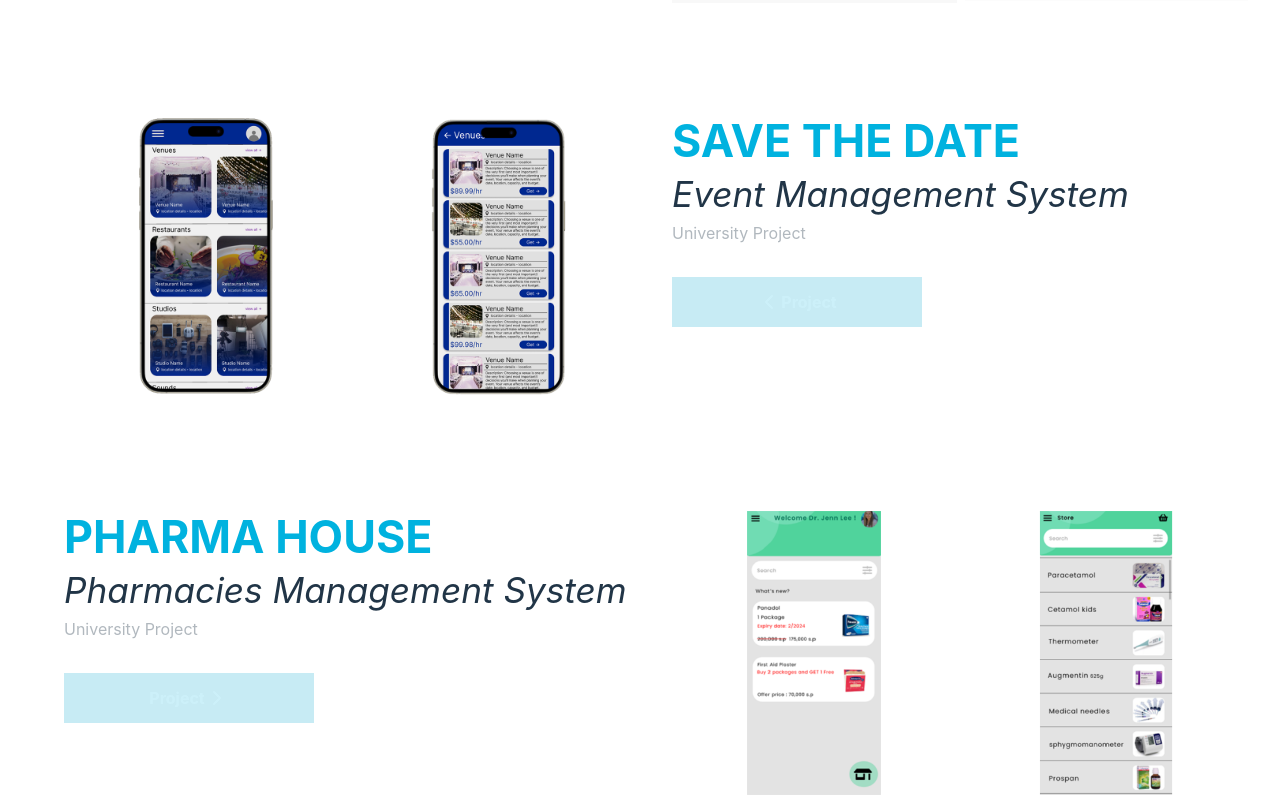
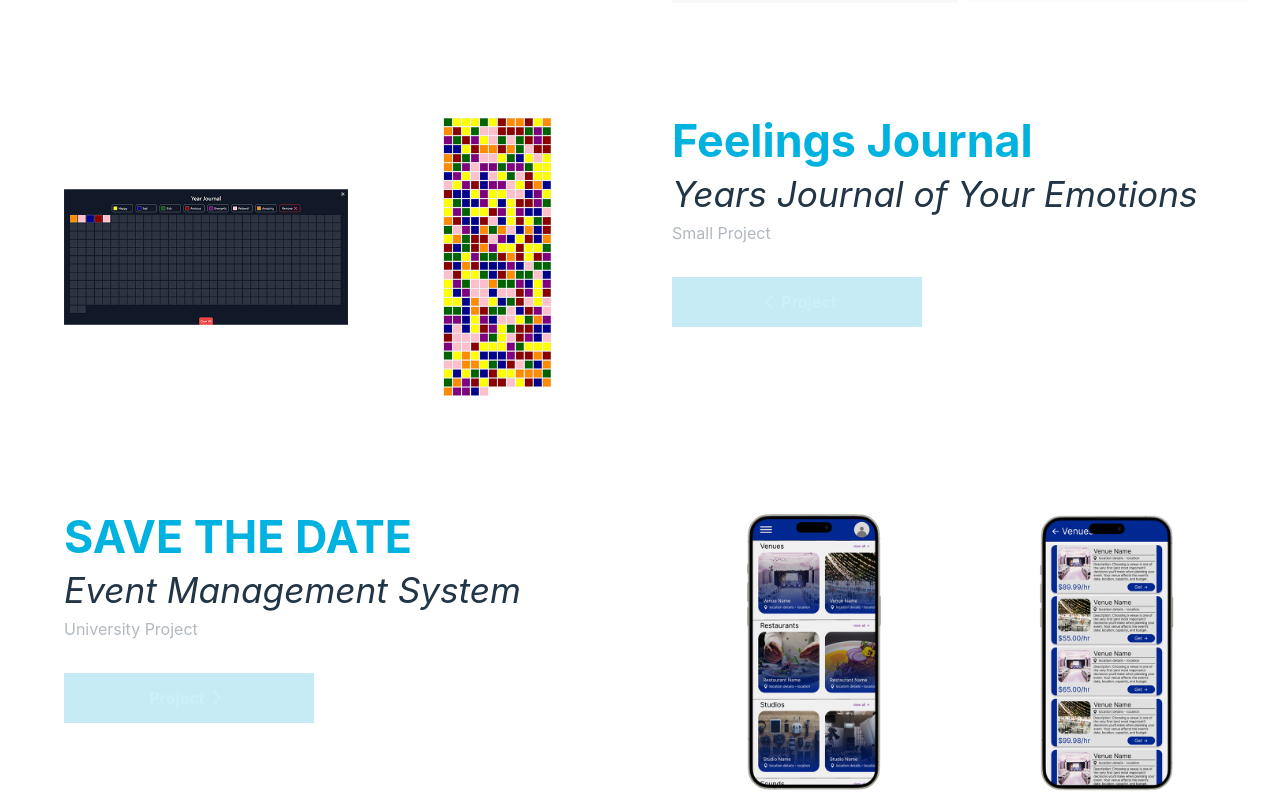
Before and after one commit to georgynejmeh/portfolio, a React (Vite) app: page / in a window 1280 px wide. Shown: the part 963-1760 px from the top of the page. Built offline with nearby package versions, Linux system fonts and the light colour scheme.

Commit message:
added: journal feelings project

```diff
--- a/src/assets/projects.ts
+++ b/src/assets/projects.ts
@@ -11,6 +11,8 @@ import saveTheDateImg01 from "/projects/save-the-date/image01.png";
 import saveTheDateImg02 from "/projects/save-the-date/image02.png";
 import pharmacyImg01 from "/projects/pharmacy/image01.png";
 import pharmacyImg02 from "/projects/pharmacy/image02.png";
+import feelingsJournalImg01 from "/projects/feelings-journal/image01.png";
+import feelingsJournalImg02 from "/projects/feelings-journal/image02.png";
 
 export const projects = [
   {
@@ -31,6 +33,14 @@ export const projects = [
     ],
   },
   {
+    title: "Feelings Journal",
+    desc: "Years Journal of Your Emotions",
+    details: "Small Project",
+    img01: feelingsJournalImg01,
+    img02: feelingsJournalImg02,
+    url: "http://feelings-journal-black.vercel.app/",
+  },
+  {
     title: "SAVE THE DATE",
     desc: "Event Management System",
     details: "University Project",
--- a/src/pages/ProjectPage.tsx
+++ b/src/pages/ProjectPage.tsx
@@ -28,7 +28,7 @@ const ProjectPage = () => {
                 <button
                   className={`flex items-center justify-center mt-8 btn btn-primary max-lg:max-w-32`}
                 >
-                  URL
+                  Try it
                   <svg
                     xmlns="http://www.w3.org/2000/svg"
                     width="24"
```
Also changed, not shown: public/projects/feelings-journal/image01.png (added), public/projects/feelings-journal/image02.png (added).
